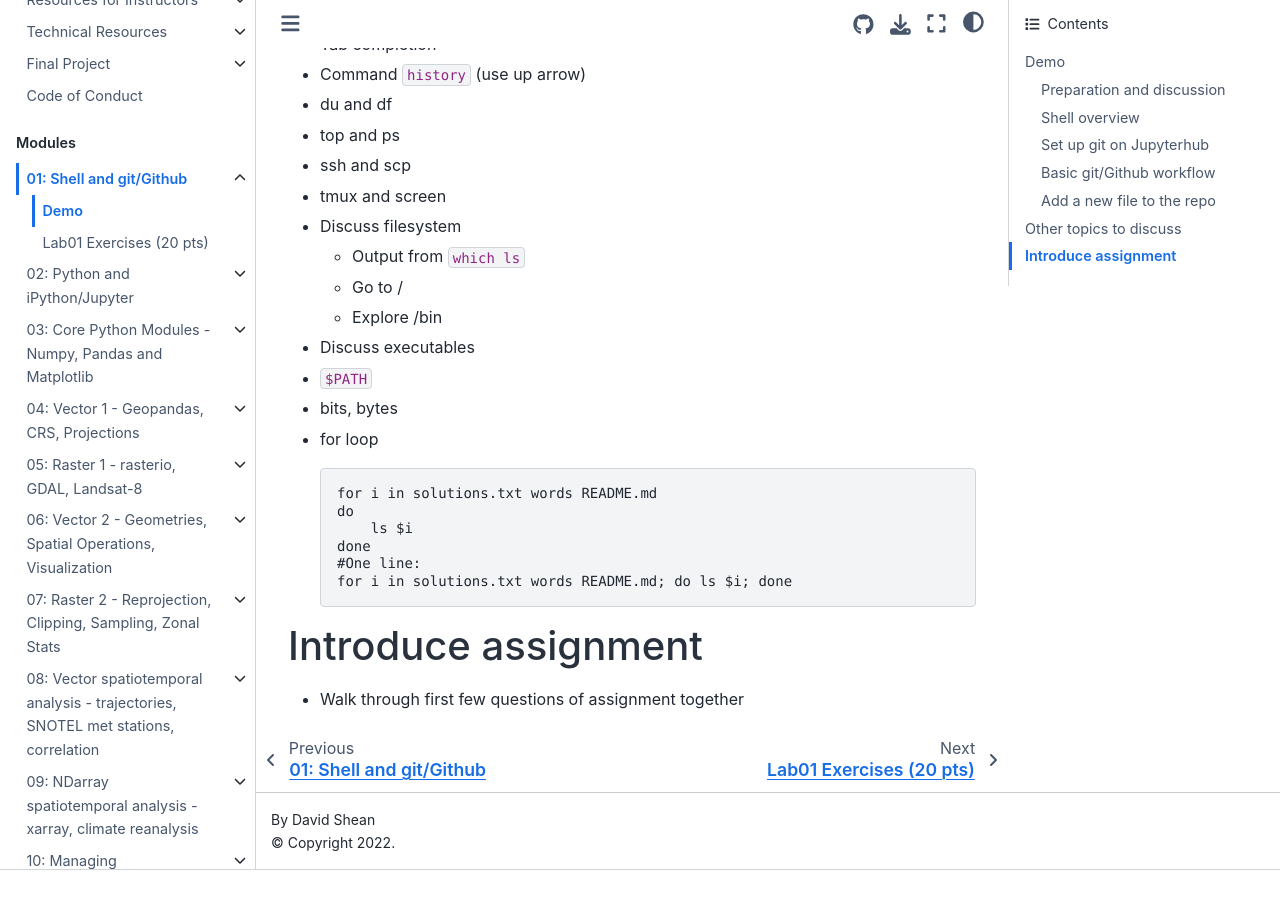
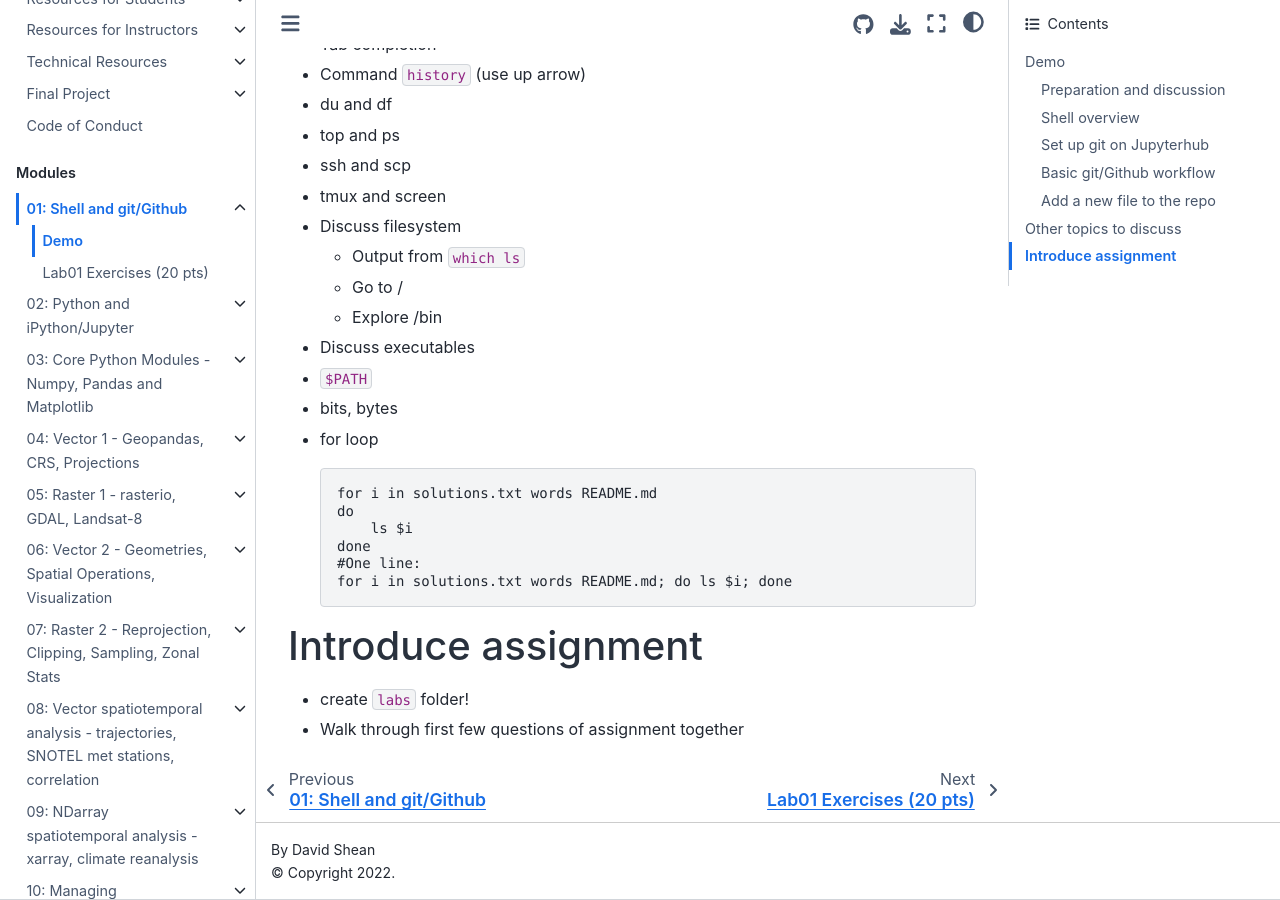
Before and after one commit to UW-GDA/jupyterbook, a Jupyter Book: the page built from book/modules/01_Shell_Github/01_Shell_Github_demo.md, in a window 1280 px wide and 900 px high, scrolled down 4301 px. Built offline with Jupyter Book 1.0.4 settings and Sphinx 7.4.7 and the Sphinx Book theme 1.1.4, drawn with Linux system fonts in a browser that asks for light colours; pages that are not in the unit, such as notebooks, are missing from menus; before the commit the page ends 5171 px from its top, so only the background shows below that.

Commit message:
add reminder to create labs folder for assignment

````diff
--- a/book/modules/01_Shell_Github/01_Shell_Github_demo.md
+++ b/book/modules/01_Shell_Github/01_Shell_Github_demo.md
@@ -157,4 +157,5 @@ git log --graph --pretty=format:'%Cred%h%Creset -%C(yellow)%d%Creset %s %Cgreen(
     ```
 
 # Introduce assignment
+* create `labs` folder!
 * Walk through first few questions of assignment together
````
